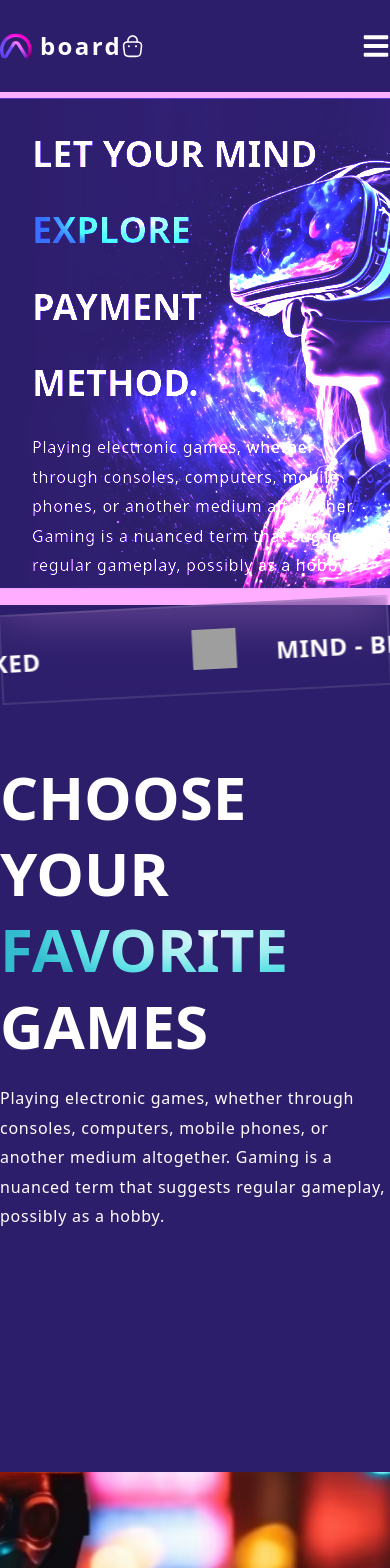
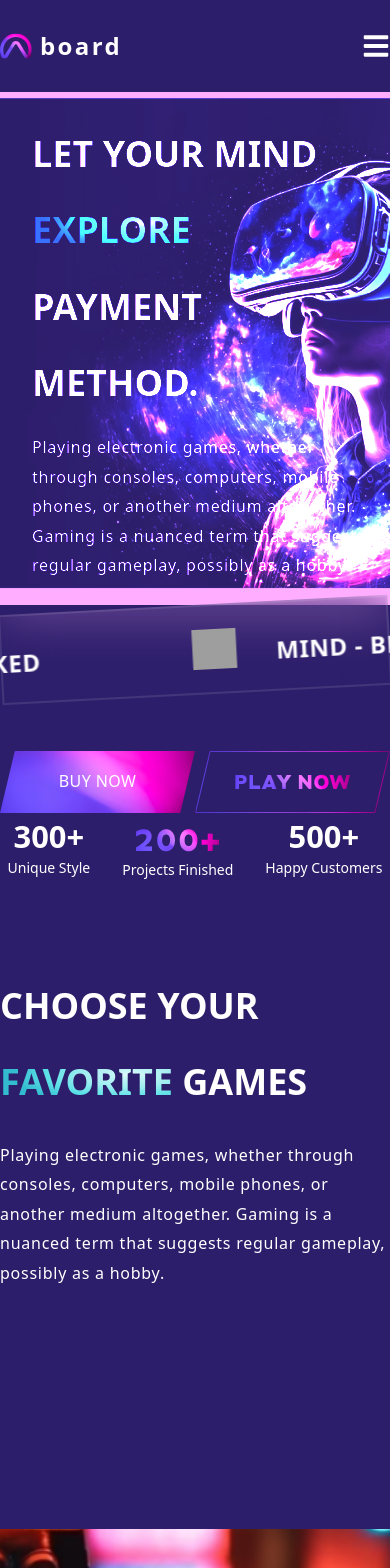
Before and after one commit to DonaldMzima/SmartenUp-Test, a Next.js app: page / in a window 390 px wide. Shown: the top 1568 px of the page. Built offline with nearby package versions, Linux system fonts and the light colour scheme; grey boxes are pictures that could not be loaded.

Commit message:
ref:update changes

```diff
--- a/components/sections/Apps&Games.tsx
+++ b/components/sections/Apps&Games.tsx
@@ -13,37 +13,29 @@ const AppsGames = () => (
     <div className="absolute z-[0] w-[60%] h-[60%] -right-[50%] rounded-full blue__gradient bottom-40" />
 
     <div className="w-full flex justify-center items-center flex-col sm:mb-16 mb-6 relative z-[1]">
-      <h1 className="font-ondo font-extrabold text-6xl text-white leading-[76.245px] text-center">
+      <h1 className="font-ondo font-extrabold text-4xl md:text-6xl text-white leading-[76.245px] text-center">
         WELCOME TO THE <br />
         TOP
       </h1>
       <div className="flex mt-20">
         <MainButton>
-          <h1 className="text-white font-Lato font-medium text-base leading-[110.6%] tracking-wide uppercase">
+          <h1 className="text-white font-Lato font-medium text-xs sm:text-xs md:text-xl leading-[110.6%] tracking-wide uppercase">
             Newest Games
           </h1>
         </MainButton>
 
-        {/* <a href="/link-to-where-you-want-to-go" className="cursor-pointer">
-          <img
-            src={'/SVGs/gradientButton.svg'}
-            alt="Logo"
-            className="w-232 h-42 flex-shrink-0"
-          />
-          <p>Yoyo</p>
-        </a> */}
         <TransparentButton>
-          <h1 className="text-white font-Lato font-medium text-base leading-[110.6%] tracking-[0.72px] uppercase">
+          <h1 className="text-white font-Lato font-medium text-xs sm:text-xs md:text-xl leading-[110.6%] tracking-[0.72px] uppercase">
             Latest games
           </h1>
         </TransparentButton>
         <TransparentButton>
-          <h1 className="text-white font-Lato font-medium text-base leading-[110.6%] tracking-[0.72px] uppercase">
+          <h1 className="text-white font-Lato font-medium text-xs sm:text-xs md:text-xl leading-[110.6%] tracking-[0.72px] uppercase">
             Fight games
           </h1>
         </TransparentButton>
         <TransparentButton>
-          <h1 className="text-white font-Lato font-medium text-base leading-[110.6%] tracking-[0.72px] uppercase">
+          <h1 className="text-white font-Lato font-medium text-xs sm:text-xs md:text-xl leading-[110.6%] tracking-[0.72px] uppercase">
             sport games
           </h1>
         </TransparentButton>
--- a/components/sections/Business.tsx
+++ b/components/sections/Business.tsx
@@ -3,6 +3,7 @@ import { bannerTexts, features } from '@/utils'
 import { Marquee } from '../ui/Marquee'
 import { TransparentButton } from '../ui/Buttons/TransparentButton'
 import { MainButton } from '../ui/Buttons/MainButton'
+import Stats from '../ui/Stats'
 
 type FeatureCardProps = {
   src: string
@@ -33,7 +34,7 @@ const Business = () => (
       <div
         className={`${layout.sectionImg} flex flex-col items-center justify-center`}
       >
-        <h1 className="flex-1 font-ondo font-extrabold text-6xl uppercase text-white leading-[76.245px]">
+        <h1 className="flex-1 font-ondo font-extrabold text-4xl md:text-6xl uppercase text-white leading-[76.245px]">
           Choose Your <br className="sm:block hidden" />
           <span className="text-gradient"> Favorite </span> Games
         </h1>
@@ -89,7 +90,7 @@ const Business = () => (
               className="w-725 h-639 flex-shrink-0 bg-lightgray bg-center bg-cover mb-24 bg-no-repeat"
             />
             <div className="flex flex-col justify-center pl-10">
-              <h1 className="w-531 text-white font-Ondo font-extrabold text-4xl md:text-5xl lg:text-6xl leading-[55.968px] tracking-wide uppercase bg-gradient bg-lightgray bg-text">
+              <h1 className="w-531 text-white font-ondo font-extrabold text-4xl md:text-6xl leading-[55.968px] tracking-wide uppercase bg-gradient bg-lightgray bg-text">
                 Discover the <br className="sm:block hidden" />
                 <span className="text-gradient">Virtual</span> Reality
                 <br className="md:block hidden" /> Gaming
--- a/components/sections/Hero.tsx
+++ b/components/sections/Hero.tsx
@@ -12,7 +12,7 @@ const Hero = () => {
     <>
       <section
         id="Products"
-        className={`flex md:flex-row flex-col ${styles.paddingY}`}
+        className={`flex md:flex-row flex-col ${styles.paddingY} bg-#2d1e6b`}
         style={{
           background: `url('/assets/Artboard.png') lightgray -91.869px 41.66px / 102.737% 92.356% no-repeat`,
           mixBlendMode: 'color-dodge',
@@ -41,6 +41,7 @@ const Hero = () => {
             mobile phones, or another medium altogether. Gaming is a nuanced
             term that suggests regular gameplay, possibly as a hobby.
           </p>
+
           <div className="hidden md:hidden lg:block">
             <div className="flex flex-col md:flex-row items-start md:items-center mt-3 md:mt-5">
               <MainButton>
@@ -71,6 +72,23 @@ const Hero = () => {
       </section>
 
       <Marquee items={bannerTexts} tiltAngle={-3} />
+      <div className="block md:hidden lg:hidden">
+        <div className="flex mt-14">
+          {' '}
+          <MainButton>
+            <h1 className="text-white font-Lato font-medium text-base leading-[110.6%] tracking-wide uppercase">
+              BUY NOW
+            </h1>
+          </MainButton>
+          <TransparentButton>
+            <h1 className="text-white font-Lato font-medium text-base leading-[110.6%] tracking-[0.72px] uppercase">
+              <img src={'/assets/images/PlayNow.png'} />
+            </h1>
+          </TransparentButton>
+        </div>
+
+        <Stats />
+      </div>
     </>
   )
 }
--- a/components/ui/Buttons/MainButton.tsx
+++ b/components/ui/Buttons/MainButton.tsx
@@ -48,7 +48,7 @@ export const MainButton: FC<MainButtonProps> = ({
           <img
             src={'/SVGs/gradientButton.svg'}
             alt="Button Background"
-            className="w-232 h-42 flex-shrink-0"
+            className="w-120 h-42 sm:w-232 sm:h-42 md:w-full md:h-42 lg:w-232 lg:h-42 xl:w-full xl:h-42 flex-shrink-0"
           />
           <div className="absolute">{children}</div>
         </div>
@@ -60,7 +60,7 @@ export const MainButton: FC<MainButtonProps> = ({
           <img
             src={'/SVGs/gradientButton.svg'}
             alt="Button Background"
-            className="w-232 h-42 flex-shrink-0"
+            className="w-120 h-42 sm:w-232 sm:h-42 md:w-full md:h-42 lg:w-232 lg:h-42 xl:w-full xl:h-42 flex-shrink-0"
           />
           <div className="absolute">{children}</div>
         </div>
--- a/components/ui/Navbar.tsx
+++ b/components/ui/Navbar.tsx
@@ -30,7 +30,7 @@ const Navbar = () => {
           </li>
         ))}
       </ul>
-      <div className="flex items-center">
+      <div className=" items-center hidden md:block">
         <img
           src={'/SVGs/bag.svg'}
           alt="Logo"
```
Also changed, not shown: styles/globals.css (+11 -0 lines), public/assets/images/mobileRectangle.png (added).
